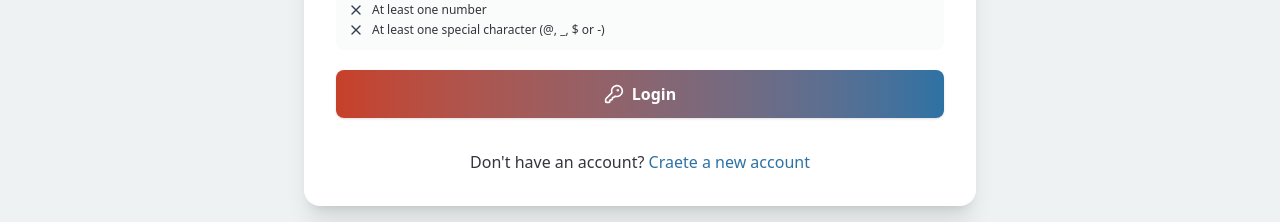
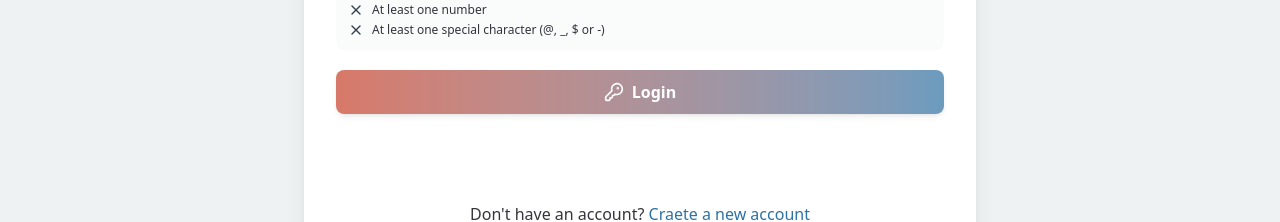
Before and after one commit to EmanRadwan114/bubbli, a React (Vite) app: page /login in a window 1280 px wide. Shown: the part 650-872 px from the top of the page. Built offline with nearby package versions, Linux system fonts and the light colour scheme; no server answers.

Commit message:
add login by google

```diff
--- a/src/components/LoadingButton/LoadingButton.jsx
+++ b/src/components/LoadingButton/LoadingButton.jsx
@@ -1,23 +1,20 @@
-import React from 'react';
-import styled, { keyframes } from 'styled-components';
+import React from "react";
+import styled, { keyframes } from "styled-components";
 
 const spin = keyframes`
   to { transform: rotate(360deg); }
 `;
 
 const Button = styled.button`
-  padding: 0.6em 1.2em;
-  font-size: 1rem;
   border-radius: 8px;
   border: none;
-  cursor: ${({ disabled }) => (disabled ? 'not-allowed' : 'pointer')};
+  cursor: ${({ disabled }) => (disabled ? "not-allowed" : "pointer")};
   display: inline-flex;
   align-items: center;
   justify-content: center;
   gap: 8px;
   transition: all 0.3s ease;
   opacity: ${({ disabled }) => (disabled ? 0.7 : 1)};
-
 `;
 
 const Loader = styled.div`
@@ -35,14 +32,9 @@ const Loader = styled.div`
   }
 `;
 
-const LoadingButton = ({ loading, children, onClick ,...props}) => {
+const LoadingButton = ({ loading, children, onClick, ...props }) => {
   return (
-    <Button
-       onClick={onClick}
-      className="light-primary-btn "
-      disabled={loading}
-       {...props}
-    >
+    <Button onClick={onClick} disabled={loading} {...props}>
       {loading ? (
         <Loader>
           <span>Loading...</span>
--- a/src/hooks/useAuth.js
+++ b/src/hooks/useAuth.js
@@ -1,7 +1,12 @@
 import { useMutation } from "@tanstack/react-query";
-import { loginUser, registerUser } from "../services/authService";
+import {
+  loginUser,
+  loginUserWithGoogle,
+  registerUser,
+} from "../services/authService";
 import { toast } from "react-toastify";
 
+// ^register
 export const useUserRegister = () => {
   return useMutation({
     mutationFn: (data) => registerUser(data),
@@ -10,7 +15,8 @@ export const useUserRegister = () => {
     },
   });
 };
-export const useLoginRegister = (navigate) => {
+// ^login
+export const useUserLogin = () => {
   return useMutation({
     mutationFn: (data) => loginUser(data),
     onError: (error) => {
@@ -18,3 +24,14 @@ export const useLoginRegister = (navigate) => {
     },
   });
 };
+// ^google login
+export const useUserGoogleLogin = () => {
+  return useMutation({
+    mutationFn: (token) => loginUserWithGoogle(token),
+    onError: (error) => {
+      console.log(error);
+
+      toast.error(error?.response.data.message);
+    },
+  });
+};
--- a/src/index.css
+++ b/src/index.css
@@ -10,7 +10,7 @@
   --color-accent: #2d72a4; /*? bg-accent or text-accent or fill-accent */
 
   /* ^ dark theme */
-  --color-light: #f2f2fd;  /*? bg-light or text-light or fill-light */
+  --color-light: #f2f2fd; /*? bg-light or text-light or fill-light */
   --color-black: #000000; /*? bg-black or text-black or fill-black */
   --color-primary-dark: #d45741; /*? bg-primary-dark or text-primary-dark or fill-primary-dark */
   --color-secondary-dark: #0d1111; /*? bg-secondary-dark or text-secondary-dark or fill-secondary-dark */
--- a/src/main.jsx
+++ b/src/main.jsx
@@ -122,10 +122,12 @@ import { Provider } from "react-redux";
 import { store } from "./redux/store.js";
 import { ToastContainer } from "react-toastify";
 import RefundPolicy from "./pages/RefundPolicy/RefundPolicy.jsx";
+import { GoogleOAuthProvider } from "@react-oauth/google";
 const queryClient = new QueryClient();
 
 createRoot(document.getElementById("root")).render(
   // <StrictMode>
+  <GoogleOAuthProvider clientId={import.meta.env.VITE_GOOGLE_CLIENT_ID}>
     <Provider store={store}>
       <AuthContextProvider>
         <QueryClientProvider client={queryClient}>
@@ -138,6 +140,7 @@ createRoot(document.getElementById("root")).render(
         </QueryClientProvider>
       </AuthContextProvider>
     </Provider>
+  </GoogleOAuthProvider>
 
   /* </StrictMode> */
 );
--- a/src/pages/Login/Login.jsx
+++ b/src/pages/Login/Login.jsx
@@ -11,15 +11,20 @@ import {
   X,
 } from "lucide-react";
 import { Link, useNavigate } from "react-router";
-import { useLoginRegister } from "../../hooks/useAuth";
+import { useUserGoogleLogin, useUserLogin } from "../../hooks/useAuth";
 import { useContext } from "react";
 import { AuthContext } from "../../context/AuthContext";
 import { toast } from "react-toastify";
+import { GoogleLogin } from "@react-oauth/google";
 
 const Login = () => {
   const navigate = useNavigate();
-  const { mutateAsync, isPending, isSuccess, data } =
-    useLoginRegister(navigate);
+  const { mutateAsync, isPending, isSuccess, data } = useUserLogin();
+  const {
+    mutateAsync: loginWithGoogleMutate,
+    data: googleLoginData,
+    isSuccess: isGoogleLoginSuccess,
+  } = useUserGoogleLogin();
   const { setUser } = useContext(AuthContext);
 
   const formik = useFormik({
@@ -46,11 +51,29 @@ const Login = () => {
   });
 
   if (isSuccess) {
+    navigate("/");
     localStorage.setItem("user", JSON.stringify(data.user));
-    navigate("/");
     toast.success(data.message);
     setUser(data.user);
   }
+
+  const handleLoginSuccess = async (credentialResponse) => {
+    const { credential } = credentialResponse;
+
+    try {
+      await loginWithGoogleMutate(credential);
+    } catch (error) {
+      console.error("error with google login", error);
+    }
+  };
+
+  if (isGoogleLoginSuccess) {
+    navigate("/");
+    localStorage.setItem("user", JSON.stringify(googleLoginData.user));
+    toast.success(googleLoginData.message);
+    setUser(googleLoginData.user);
+  }
+
   return (
     <section className=" bg-secondary dark:bg-secondary-dark py-4">
       <div className="container m-auto p-2 sm:p-4 md:p-8 flex justify-center items-center bg-secondary dark:bg-secondary-dark min-h-screen">
@@ -76,7 +99,6 @@ const Login = () => {
             <div className="flex justify-center mb-6 relative">
               <div className="w-16 h-1 bg-primary dark:bg-primary-dark rounded-full"></div>
             </div>
-
             {/* Form */}
             <form onSubmit={formik.handleSubmit} className="space-y-5">
               {/* Email Field */}
@@ -226,10 +248,11 @@ const Login = () => {
               </div>
 
               {/* Submit Button */}
-              <button
+              <LoadingButton
+                loading={isPending}
                 type="submit"
                 disabled={!formik.isValid || !formik.dirty || isPending}
-                className={`w-full  bg-gradient-to-r from-primary to-accent dark:from-primary-dark dark:to-accent-dark hover:opacity-90 text-white font-bold py-3 px-4 rounded-lg transition-all duration-300 flex items-center justify-center shadow-sm hover:shadow-primary/30 dark:hover:shadow-primary-dark/30 relative overflow-hidden group ${
+                className={`w-full mb-4 bg-gradient-to-r from-primary to-accent dark:from-primary-dark dark:to-accent-dark hover:opacity-90 text-white font-bold py-2.5 px-4 rounded-md transition-all duration-300 flex items-center justify-center shadow-md hover:shadow-primary/30 dark:hover:shadow-primary-dark/30 relative overflow-hidden group ${
                   !formik.isValid || !formik.dirty || isPending
                     ? " disabled:cursor-not-allowed"
                     : "cursor-pointer"
@@ -238,19 +261,21 @@ const Login = () => {
                 {/* Animated background */}
                 <span className="absolute inset-0 bg-gradient-to-r from-accent to-primary dark:from-accent-dark dark:to-primary-dark opacity-0 group-hover:opacity-100 transition-opacity duration-300"></span>
                 <span className="relative z-10 flex items-center">
-                  {isPending ? (
-                    <LoadingButton />
-                  ) : (
-                    <>
-                      <KeyRound className="me-2 w-5 h-5" />
-                      Login
-                    </>
-                  )}
+                  <KeyRound className="me-2 w-5 h-5" />
+                  Login
                 </span>
-              </button>
+              </LoadingButton>
             </form>
-
-            {/* Login Link */}
+            {/* Google Login Box */}
+            <div className="w-full sm:w-4/12 md:4/12 mx-auto">
+              <GoogleLogin
+                onSuccess={handleLoginSuccess}
+                onError={() => console.log("Login Failed with google")}
+                text="signin_with"
+                logo_alignment="center"
+              />
+            </div>
+            {/* register Link */}
             <div className="mt-8 text-center">
               <p className=" text-dark/80 dark:text-light/80">
                 Don't have an account?{" "}
--- a/src/pages/Register/Register.jsx
+++ b/src/pages/Register/Register.jsx
@@ -318,10 +318,12 @@ const Register = () => {
               </div>
 
               {/* Submit Button */}
-              <button
+
+              <LoadingButton
+                loading={isPending}
                 type="submit"
                 disabled={!formik.isValid || !formik.dirty || isPending}
-                className={`w-full  bg-gradient-to-r from-primary to-accent dark:from-primary-dark dark:to-accent-dark hover:opacity-90 text-white font-bold py-3 px-4 rounded-lg transition-all duration-300 flex items-center justify-center shadow-sm hover:shadow-primary/30 dark:hover:shadow-primary-dark/30 relative overflow-hidden group ${
+                className={`w-full  bg-gradient-to-r from-primary to-accent dark:from-primary-dark dark:to-accent-dark hover:opacity-90 text-white font-bold py-3 px-4 rounded-lg transition-all duration-300 flex items-center justify-center shadow-md hover:shadow-primary/30 dark:hover:shadow-primary-dark/30 relative overflow-hidden group ${
                   !formik.isValid || !formik.dirty || isPending
                     ? " disabled:cursor-not-allowed"
                     : "cursor-pointer"
@@ -330,16 +332,10 @@ const Register = () => {
                 {/* Animated background */}
                 <span className="absolute inset-0 bg-gradient-to-r from-accent to-primary dark:from-accent-dark dark:to-primary-dark opacity-0 group-hover:opacity-100 transition-opacity duration-300"></span>
                 <span className="relative z-10 flex items-center">
-                  {isPending ? (
-                    <LoadingButton />
-                  ) : (
-                    <>
                   <SquarePen className="me-2 w-5 h-5" />
                   Create Account
-                    </>
-                  )}
                 </span>
-              </button>
+              </LoadingButton>
             </form>
 
             {/* Login Link */}
--- a/src/services/authService.js
+++ b/src/services/authService.js
@@ -10,3 +10,9 @@ export const loginUser = async (data) => {
   const response = await api.post("/auth/login", data);
   return response.data;
 };
+export const loginUserWithGoogle = async (token) => {
+  const response = await api.post("/auth/login/google", {
+    token,
+  });
+  return response.data;
+};
```
Lines whose indentation alone changed are shown as unchanged.
